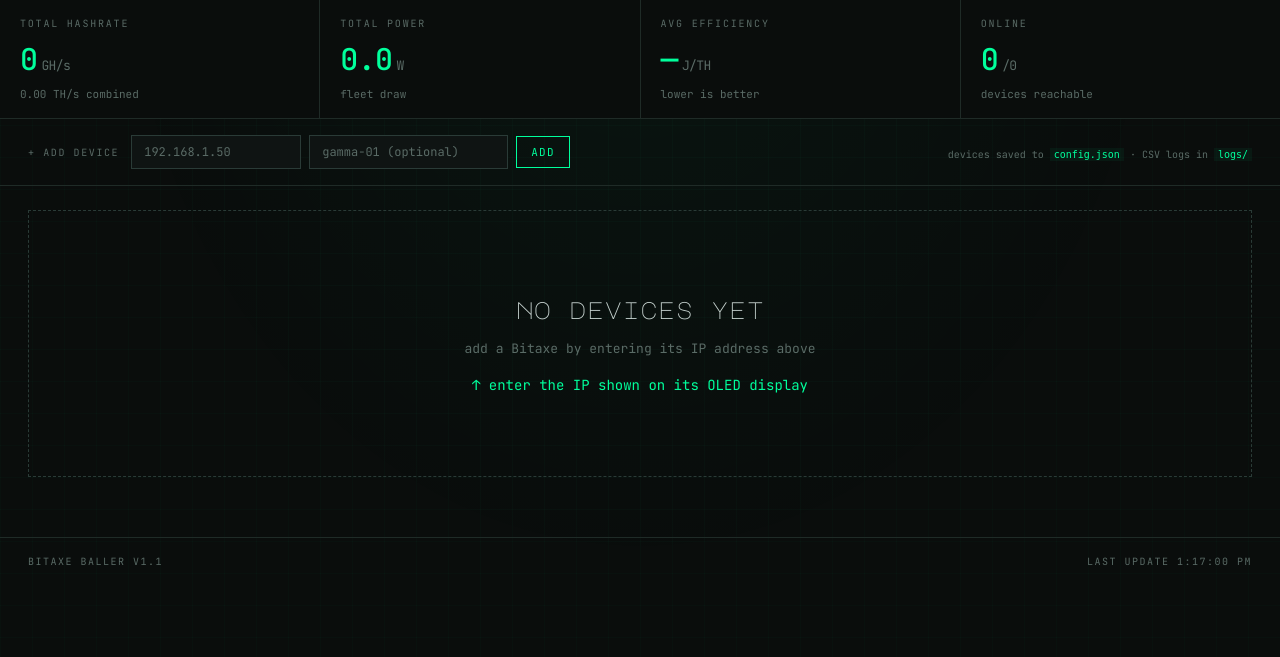
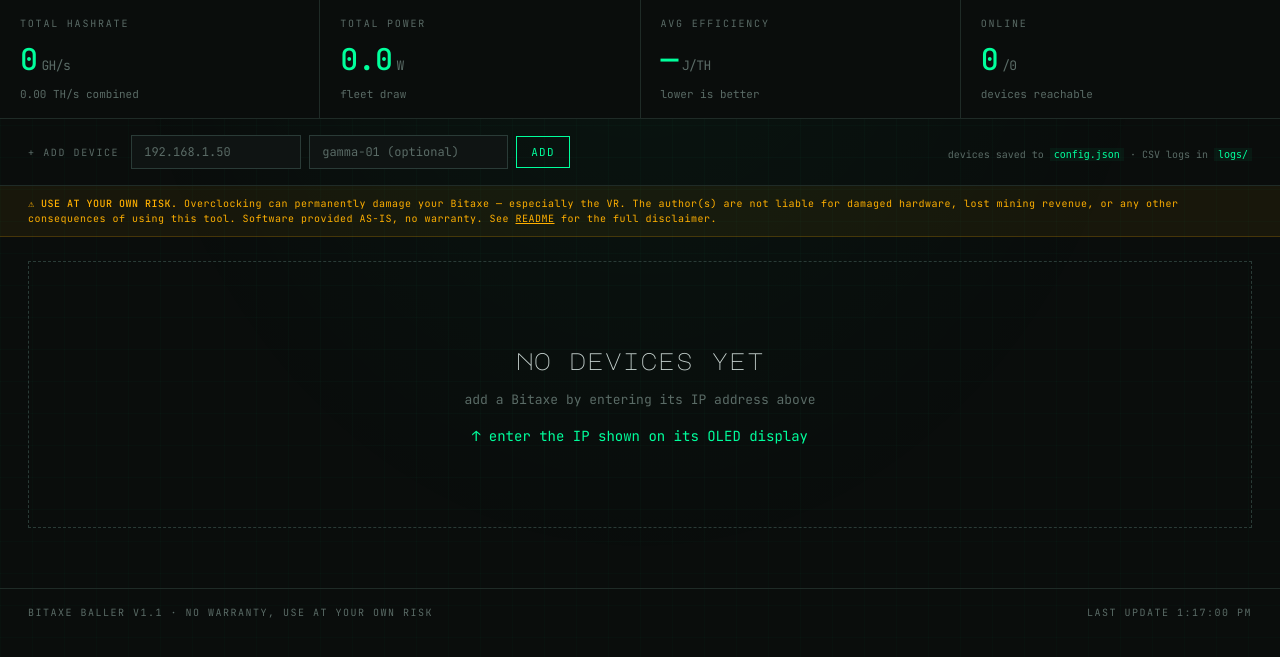
Before and after one commit to bachato/bitaxe-baller, a Flask app: page / in a window 1280 px wide. Shown: the part 99-756 px from the top of the page. Run offline with Flask 3, Linux system fonts and the light colour scheme; data that the repository does not hold is empty.

Commit message:
add overclocking risk disclaimer
Three placements, scaled to where the actual risk lives:

- README: prominent block-quoted disclaimer at the top covering
  liability, warranty (AS-IS, no warranty), and that the safety bounds
  are upper guardrails not recommendations.
- Dashboard banner: amber strip under the toolbar — always visible,
  links to the README, calls out VR damage specifically.
- Tune panel: red-bordered danger note shown whenever a device's tune
  panel is open, right above the preset and manual-tune buttons that
  carry the actual risk.
- Footer: short "no warranty, use at your own risk" line.

Co-Authored-By: Claude Opus 4.7 (1M context) <noreply@anthropic.com>

```diff
--- a/templates/dashboard.html
+++ b/templates/dashboard.html
@@ -667,6 +667,30 @@
     background: rgba(0,255,156,0.05);
     padding: 1px 4px;
   }
+
+  .disclaimer-bar {
+    position: relative; z-index: 1;
+    padding: 10px 28px;
+    background: rgba(255,176,0,0.06);
+    border-bottom: 1px solid rgba(255,176,0,0.2);
+    font-size: 10px;
+    color: var(--warn);
+    letter-spacing: 0.05em;
+    line-height: 1.5;
+  }
+  .disclaimer-bar strong { color: var(--warn); font-weight: 500; }
+  .disclaimer-bar a { color: var(--warn); }
+
+  .tune-panel .danger-note {
+    margin-top: 10px;
+    padding: 8px 10px;
+    background: rgba(255,56,96,0.06);
+    border-left: 2px solid var(--crit);
+    font-size: 10px;
+    color: var(--text);
+    line-height: 1.5;
+  }
+  .tune-panel .danger-note strong { color: var(--crit); }
 </style>
 </head>
 <body>
@@ -719,10 +743,14 @@
   </div>
 </section>
 
+<div class="disclaimer-bar">
+  ⚠ <strong>USE AT YOUR OWN RISK.</strong> Overclocking can permanently damage your Bitaxe — especially the VR. The author(s) are not liable for damaged hardware, lost mining revenue, or any other consequences of using this tool. Software provided AS-IS, no warranty. See <a href="https://github.com/465media/bitaxe-baller#readme" target="_blank" rel="noopener">README</a> for the full disclaimer.
+</div>
+
 <main id="devices"></main>
 
 <footer>
-  <div>Bitaxe Baller v1.1</div>
+  <div>Bitaxe Baller v1.1 · no warranty, use at your own risk</div>
   <div>last update <span id="last-update">—</span></div>
 </footer>
 
@@ -934,6 +962,10 @@ function tunePanel(d) {
       <span style="font-size:10px;color:var(--dim)">${m.frequency}MHz / ${m.coreVoltage}mV</span>
     </button>
     <div class="tune-panel ${open ? 'open' : ''}">
+
+      <div class="danger-note">
+        <strong>⚠ overclocking risk:</strong> Pushing frequency or voltage above stock can permanently degrade your Bitaxe. The author is not responsible for damaged hardware. Stick to Stock if you're unsure — bigger gains aren't worth a fried VR.
+      </div>
 
       <div class="tune-section">
         <div class="heading">presets</div>
```
Also changed, not shown: README.md.
